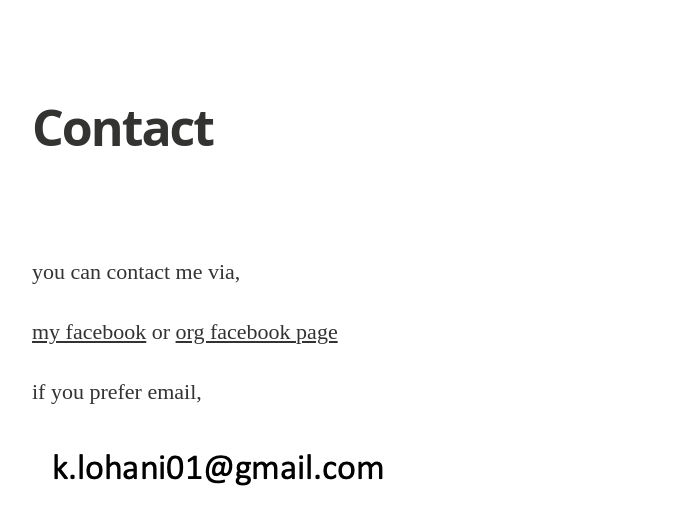
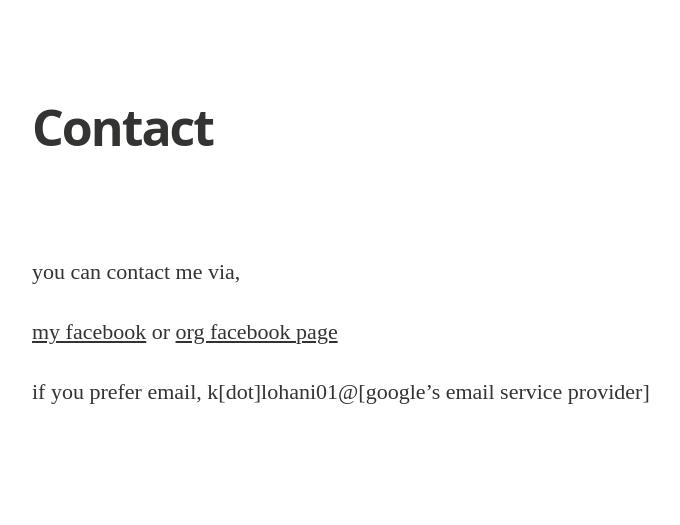
Before and after one commit to aawaraorg/aawaraorg.github.io, a Jekyll site: the page built from pages/contact.md, in a window 1280 px wide. Shown: the top 525 px of the page, without its empty margins (288-968 px from the left). Built offline with Jekyll 4.4.1, drawn with Linux system fonts in a browser that asks for light colours; nearby versions of some CDN libraries; some web fonts are replaced.

Commit message:
contact page complete

```diff
--- a/pages/contact.md
+++ b/pages/contact.md
@@ -8,6 +8,4 @@ you can contact me via,
 
 [my facebook](https://www.facebook.com/kshitij.lohani) or [org facebook page](http://facebook.com/aawara.org)
 
-if you prefer email,
-
-![](/assets/images/em.png)
+if you prefer email, k[dot]lohani01@[google's email service provider]
```
Also changed, not shown: assets/images/em.png (deleted), 3 other files.
